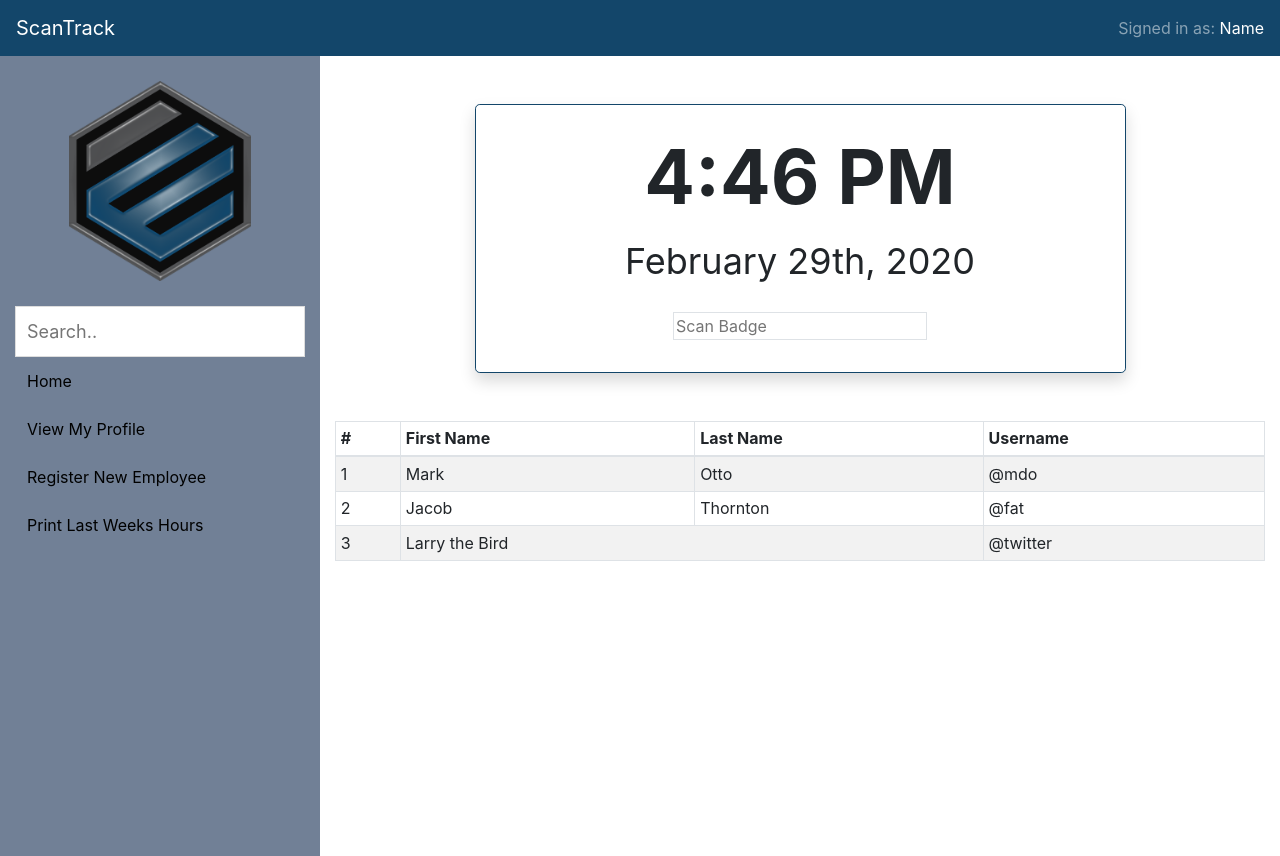
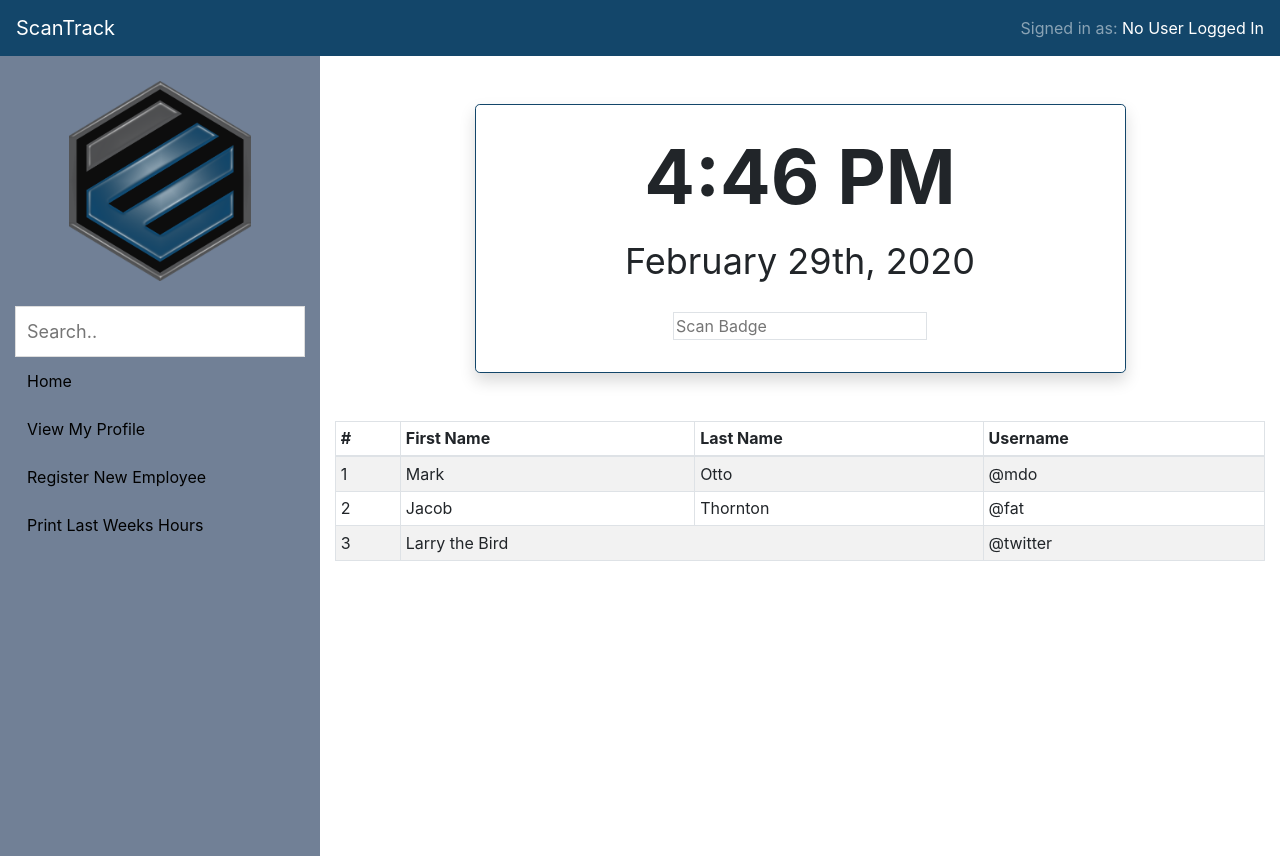
Before and after one commit to rachaelchar/ScanTrack, a React (Create React App) app in the folder client/: page / in a window 1280 px wide. Built offline with nearby package versions, Linux system fonts and the light colour scheme; no server answers.

Commit message:
use ternary to check for logged in user

```diff
--- a/client/src/components/Header/index.js
+++ b/client/src/components/Header/index.js
@@ -1,7 +1,12 @@
-import React from "react";
+import React, { useContext } from "react";
 import Navbar from "react-bootstrap/Navbar";
+import { AuthContext } from "../../AuthContext";
 
 export default function Header() {
+
+  const { user } = useContext(AuthContext)
+  console.log("current user: ", user)
+
 
   return (
     <div>
@@ -9,9 +14,11 @@ export default function Header() {
         <Navbar.Brand href="/">ScanTrack</Navbar.Brand>
         <Navbar.Toggle />
         <Navbar.Collapse className="justify-content-end">
-          <Navbar.Text>
-            Signed in as: <a href="#login">Name</a>
-          </Navbar.Text>
+          <AuthContext.Provider>
+            <Navbar.Text>
+              Signed in as: <a href="#login">{user ? user.data.first_name : 'No User Logged In'}</a>
+            </Navbar.Text>
+          </AuthContext.Provider>
         </Navbar.Collapse>
       </Navbar>
     </div>
```
